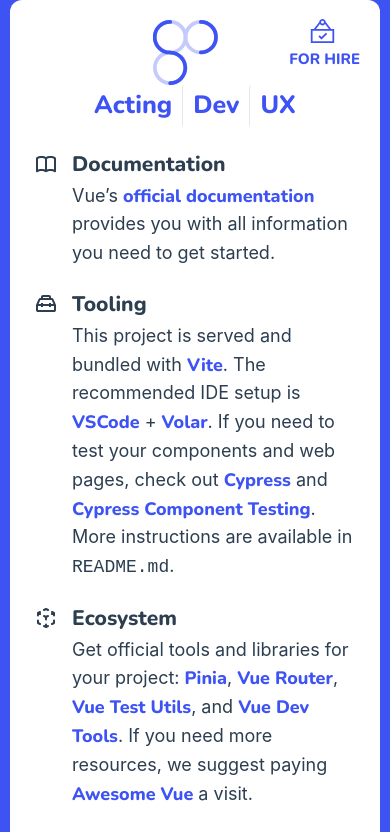
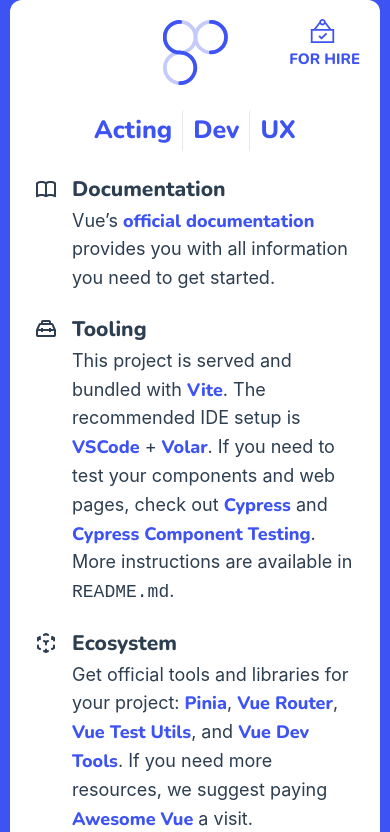
Before and after one commit to speasley/stephenpeasley, a Vue app: page / in a window 390 px wide. Shown: the top 832 px of the page. Built offline with nearby package versions, Linux system fonts and the light colour scheme.

Commit message:
refactor: adjust responsive styles around logo

```diff
--- a/src/assets/main.css
+++ b/src/assets/main.css
@@ -68,7 +68,7 @@
 #main-logo {
   cursor: pointer;
   height: 65px;
-  margin: 0 2rem 0 0;
+  margin: 0 0 2.5rem 0;
   width: 65px;
 }
 
@@ -173,4 +173,8 @@
   header {
     flex-direction: row;
   }
+
+  #main-logo {
+    margin: 0 2rem 0 0;
+  }
 }
```
